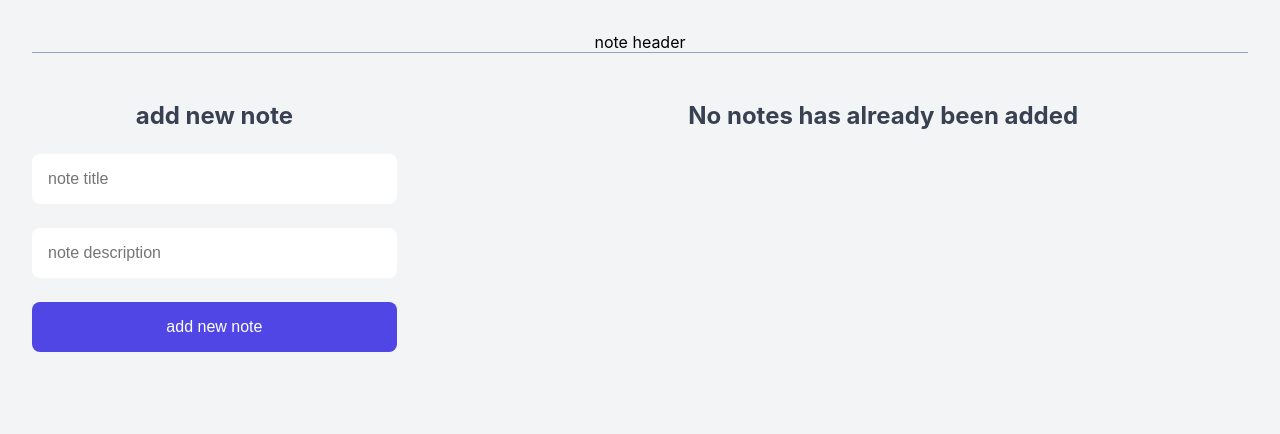
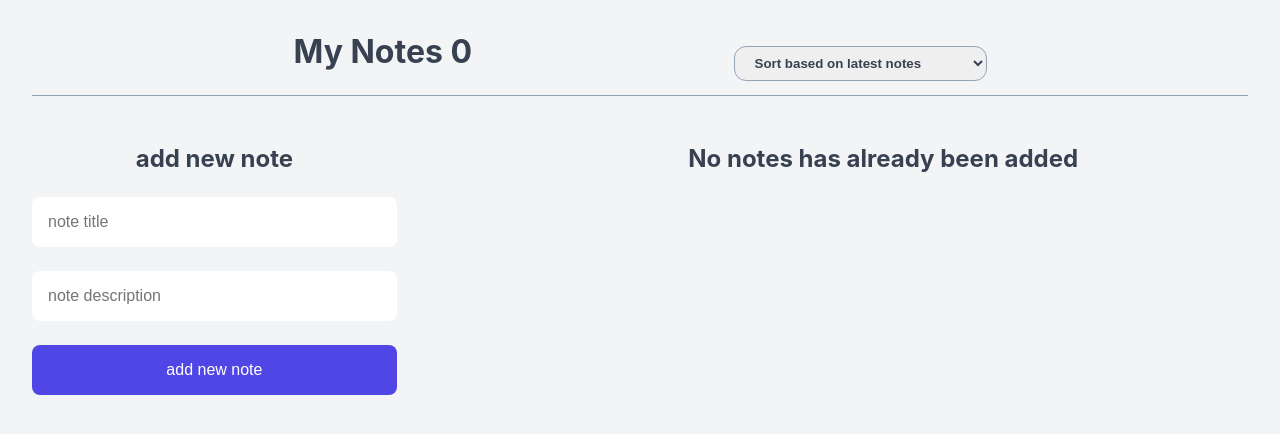
Before and after one commit to mreza-slt/Note-App, a React (Vite) app: page / in a window 1280 px wide. Shown: the top 434 px of the page. Built offline with nearby package versions, Linux system fonts and the light colour scheme.

Commit message:
add note header compnent

```diff
--- a/src/App.jsx
+++ b/src/App.jsx
@@ -3,8 +3,10 @@
 import AddNewNote from "./components/AddNewNote";
 import NoteList from "./components/NoteList";
 import NoteStatus from "./components/NoteStatus";
+import NoteHeader from "./components/NoteHeader";
 function App() {
   const [notes, setNotes] = useState([]);
+  const [sortBy, SetSortBy] = useState("latest");
 
   const handleNote = (newNote) => {
     setNotes((prevNotes) => [...prevNotes, newNote]);
@@ -26,12 +28,17 @@
 
   return (
     <div className="container">
-      <div className="note-header">note header</div>
+      <NoteHeader
+        notes={notes}
+        sortBy={sortBy}
+        onSort={(e) => SetSortBy(e.target.value)}
+      />
       <div className="note-app">
         <AddNewNote onAddNote={handleNote} />
         <div className="note-container">
           <NoteStatus notes={notes} />
           <NoteList
+            sortBy={sortBy}
             notes={notes}
             onDelete={handleDeleteNote}
             onComplete={handleCompeleteNote}
--- /dev/null
+++ b/src/components/NoteHeader.jsx
@@ -0,0 +1,14 @@
+function NoteHeader({ notes, sortBy, onSort }) {
+  return (
+    <div className="note-header">
+      <h1>My Notes {notes.length}</h1>
+      <select value={sortBy} onChange={onSort}>
+        <option value="latest">Sort based on latest notes</option>
+        <option value="earliest">Sort based on earliest notes</option>
+        <option value="completed">Sort based on completed notes</option>
+      </select>
+    </div>
+  );
+}
+
+export default NoteHeader;
--- a/src/components/NoteList.jsx
+++ b/src/components/NoteList.jsx
@@ -1,7 +1,23 @@
-function NoteList({ notes, onDelete, onComplete }) {
+function NoteList({ notes, onDelete, onComplete, sortBy }) {
+  let sortedNotes = notes;
+  if (sortBy === "earliest")
+    sortedNotes = [...notes].sort(
+      (a, b) => new Date(a.createdAt) - new Date(b.createdAt)
+    ); // a - b => a > b ? 1 : -1
+
+  if (sortBy === "latest")
+    sortedNotes = [...notes].sort(
+      (a, b) => new Date(b.createdAt) - new Date(a.createdAt)
+    ); // b - a => b > a ? -1 : 1
+
+  if (sortBy === "completed")
+    sortedNotes = [...notes].sort(
+      (a, b) => Number(a.completed) - Number(b.completed)
+    );
+
   return (
     <div className="note-list">
-      {notes.map((note) => (
+      {sortedNotes.map((note) => (
         <NoteItem
           key={note.id}
           note={note}
```
